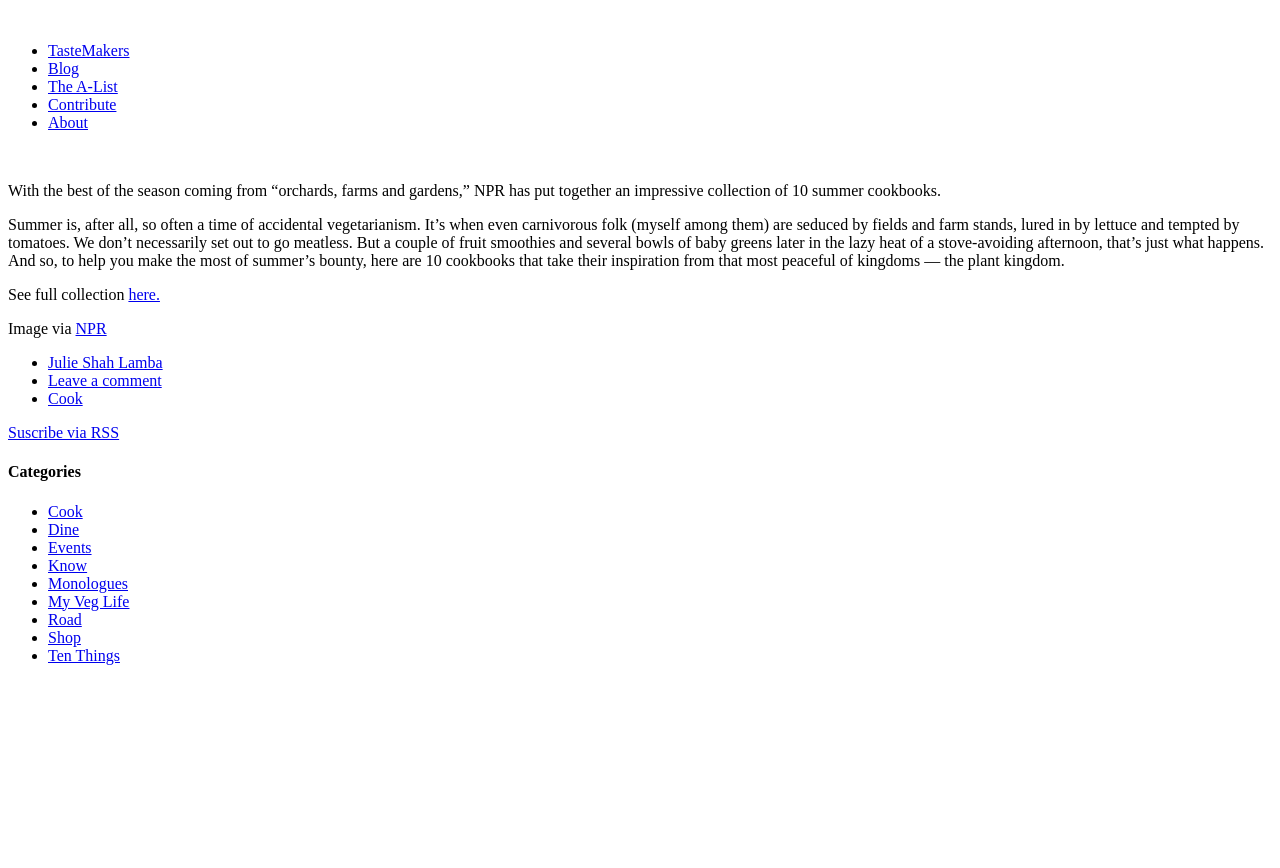
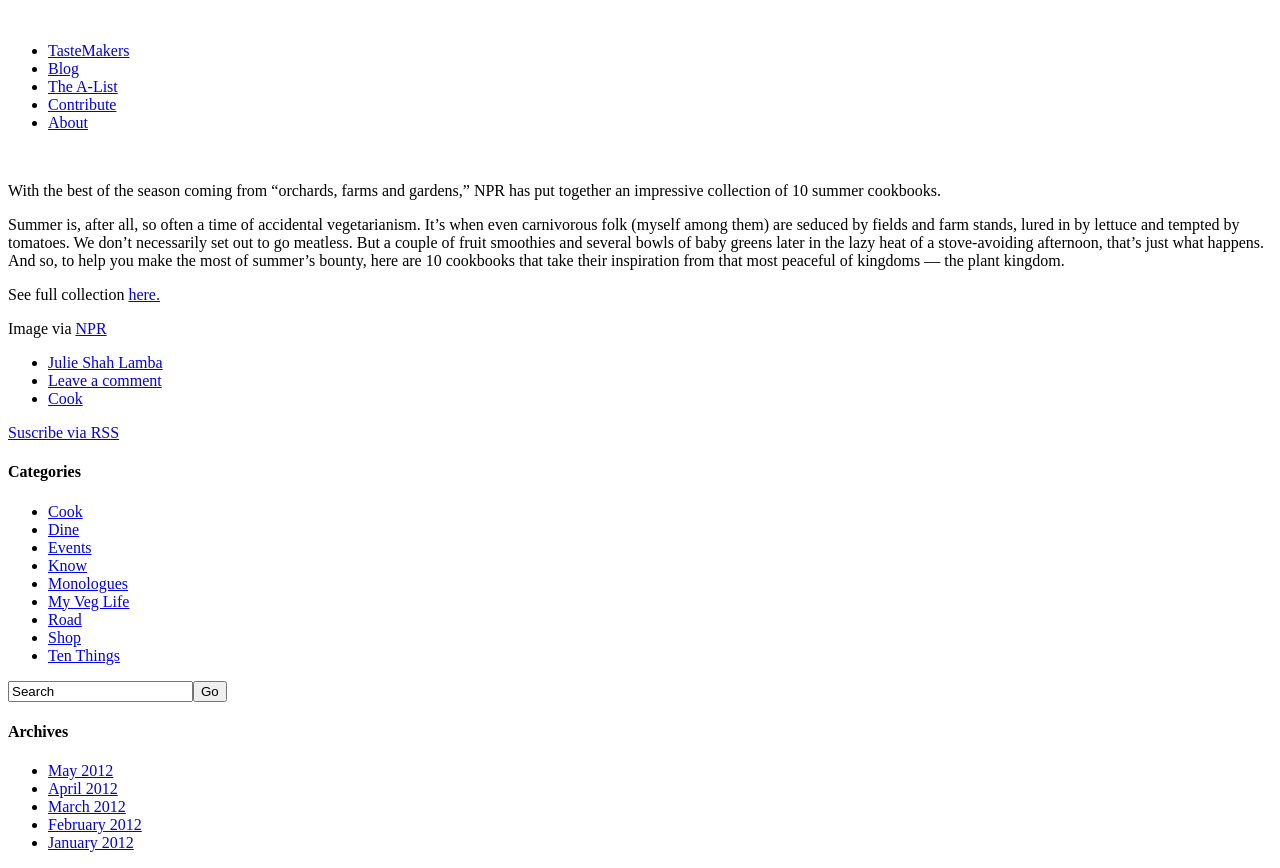
Before and after one commit to GuillermoMorales/SummerCook, a plain HTML site: page index.html in a window 1280 px wide. Before the commit the page ends 800 px from the top, so only its background shows below. Drawn offline with Linux system fonts and the light colour scheme.

Commit message:
Terminaddo aside 1

```diff
--- a/index.html
+++ b/index.html
@@ -70,6 +70,18 @@
                 <li><a href="#">Ten Things</a></li>
             </ul>
 
+            <div class="buscar">
+                <input type="search" value="Search" class="search"><input type="submit" class="go" value="Go">
+            </div>
+
+            <h4>Archives</h4>
+            <ul>
+                <li><a href="#">May 2012</a></li>
+                <li><a href="#">April 2012</a></li>
+                <li><a href="#">March 2012</a></li>
+                <li><a href="#">February 2012</a></li>
+                <li><a href="#">January 2012</a></li>
+            </ul>
 
         </aside>
 
```
